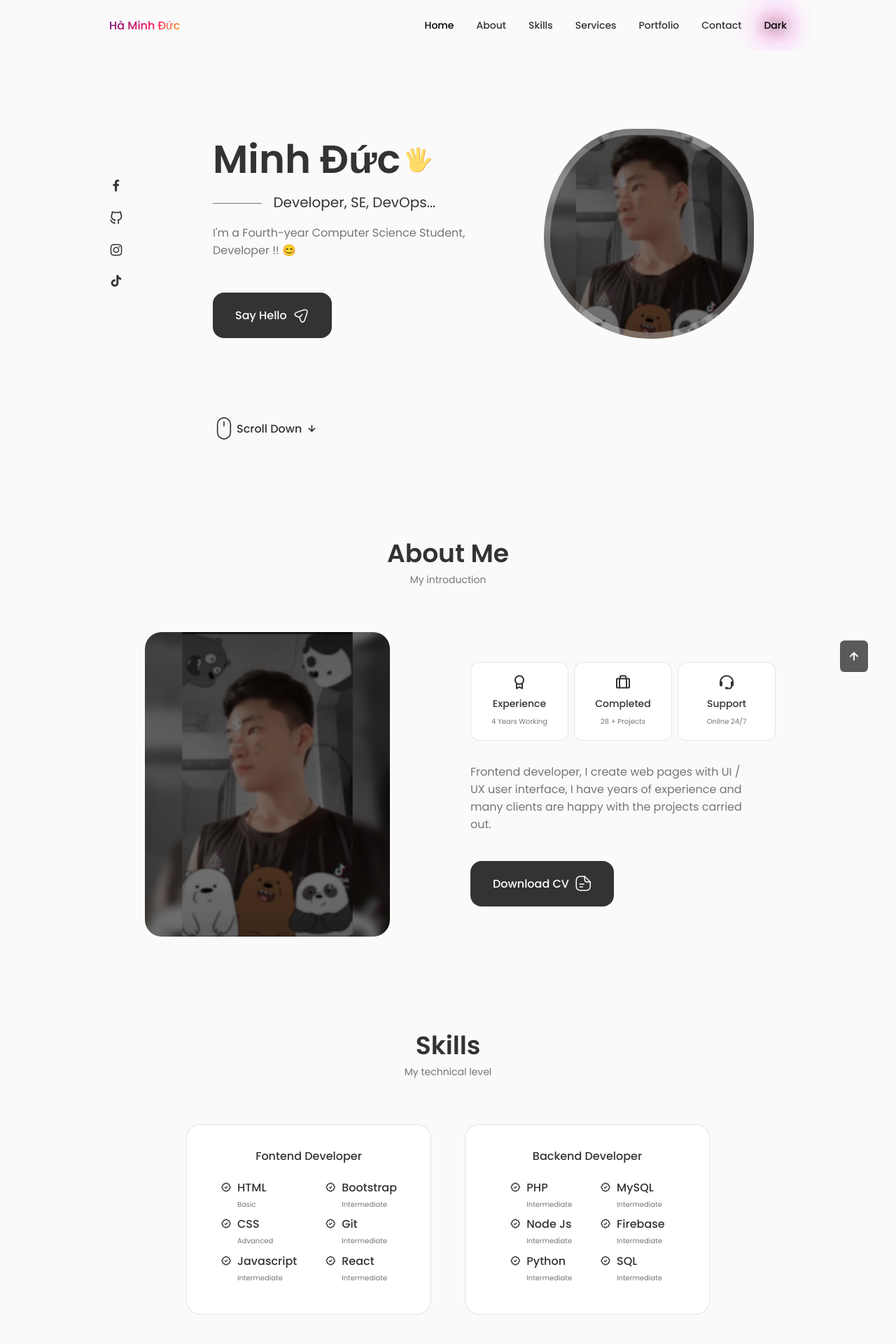
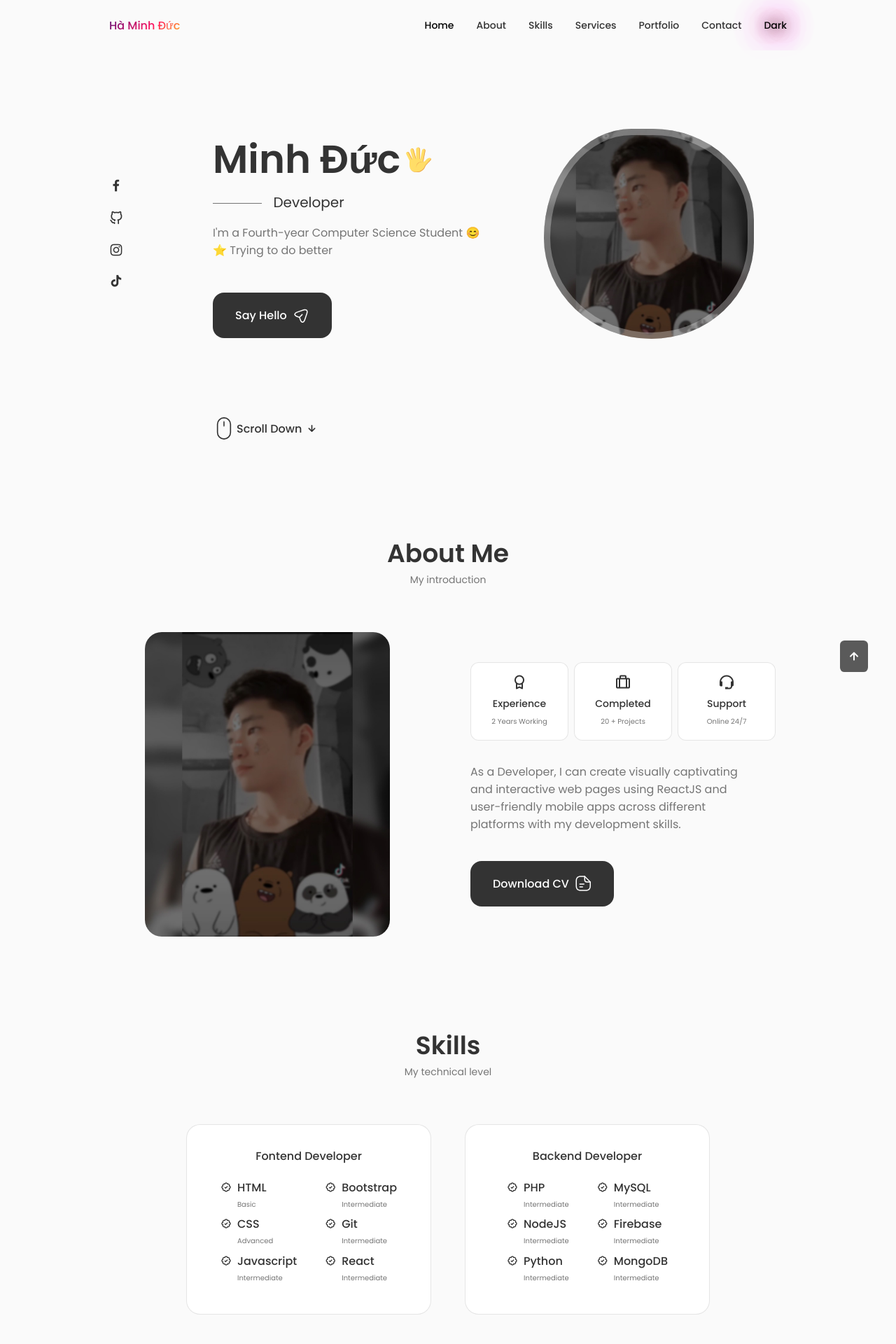
Before and after one commit to haduc25/Jupyter-Notebook, a React (Create React App) app in the folder Projects/website_about_me/about_me/: page / in a window 1280 px wide. Shown: the top 1920 px of the page at 70% size. Built offline with nearby package versions, Linux system fonts and the light colour scheme.

Commit message:
about-me__handle Qualification

```diff
--- a/Projects/website_about_me/about_me/src/components/about/About.jsx
+++ b/Projects/website_about_me/about_me/src/components/about/About.jsx
@@ -17,8 +17,10 @@ const About = () => {
                     <Info />
 
                     <p className="about__description">
-                        Frontend developer, I create web pages with UI / UX user interface, I have years of experience
-                        and many clients are happy with the projects carried out.
+                        {/* Frontend developer, I create web pages with UI / UX user interface, I have years of experience
+                        and many clients are happy with the projects carried out. */}
+                        As a Developer, I can create visually captivating and interactive web pages using ReactJS and
+                        user-friendly mobile apps across different platforms with my development skills.
                     </p>
 
                     <a download="" href={CV} className="button button--flex">
--- a/Projects/website_about_me/about_me/src/components/about/Info.jsx
+++ b/Projects/website_about_me/about_me/src/components/about/Info.jsx
@@ -6,13 +6,13 @@ const Info = () => {
             <div className="about__box">
                 <i className="bx bx-award about__icon"></i>
                 <h3 className="about__title">Experience</h3>
-                <span className="about__subtitle">4 Years Working</span>
+                <span className="about__subtitle">2 Years Working</span>
             </div>
 
             <div className="about__box">
                 <i className="bx bx-briefcase-alt about__icon"></i>
                 <h3 className="about__title">Completed</h3>
-                <span className="about__subtitle">28 + Projects</span>
+                <span className="about__subtitle">20 + Projects</span>
             </div>
 
             <div className="about__box">
--- a/Projects/website_about_me/about_me/src/components/home/Data.jsx
+++ b/Projects/website_about_me/about_me/src/components/home/Data.jsx
@@ -73,10 +73,10 @@ const Data = () => {
                 </svg>
             </h1>
 
-            <h3 className="home__subtitle">Developer, SE, DevOps...</h3>
+            <h3 className="home__subtitle">Developer</h3>
             <p className="home__description">
                 {/* I'm creative designer based in New York, and I'm very passionate and dedicated to my work. */}
-                I'm a Fourth-year Computer Science Student, Developer !! 😊
+                I'm a Fourth-year Computer Science Student 😊 ⭐ Trying to do better
             </p>
 
             <a href="#contact" className="button button--flex">
--- a/Projects/website_about_me/about_me/src/components/qualification/Qualification.jsx
+++ b/Projects/website_about_me/about_me/src/components/qualification/Qualification.jsx
@@ -48,8 +48,8 @@ const Qualification = () => {
                     >
                         <div className="qualification__data">
                             <div>
-                                <h3 className="qualification__title">Web Design</h3>
-                                <span className="qualification__subtitle">Spain - Institute</span>
+                                <h3 className="qualification__title">Computer Science</h3>
+                                <span className="qualification__subtitle">ICTU - University</span>
                                 <div className="qualification__calender">
                                     <i className="uil uil-calendar-alt"></i> 2021 - Present
                                 </div>
@@ -70,8 +70,8 @@ const Qualification = () => {
                             </div>
 
                             <div>
-                                <h3 className="qualification__title">Art Director</h3>
-                                <span className="qualification__subtitle">Spain - Institute</span>
+                                <h3 className="qualification__title">Web Design</h3>
+                                <span className="qualification__subtitle">ICTU - University</span>
                                 <div className="qualification__calender">
                                     <i className="uil uil-calendar-alt"></i> 2020 - 2021
                                 </div>
@@ -81,9 +81,9 @@ const Qualification = () => {
                         <div className="qualification__data">
                             <div>
                                 <h3 className="qualification__title">Web Development</h3>
-                                <span className="qualification__subtitle">Spain - Institute</span>
+                                <span className="qualification__subtitle">ICTU - University</span>
                                 <div className="qualification__calender">
-                                    <i className="uil uil-calendar-alt"></i> 2018 - 2020
+                                    <i className="uil uil-calendar-alt"></i> 2019 - 2020
                                 </div>
                             </div>
 
@@ -102,10 +102,10 @@ const Qualification = () => {
                             </div>
 
                             <div>
-                                <h3 className="qualification__title">UX Expert</h3>
-                                <span className="qualification__subtitle">Spain - Institute</span>
+                                <h3 className="qualification__title">.NET Framework</h3>
+                                <span className="qualification__subtitle">ICTU - University</span>
                                 <div className="qualification__calender">
-                                    <i className="uil uil-calendar-alt"></i> 2017 - 2018
+                                    <i className="uil uil-calendar-alt"></i> 2017 - 2019
                                 </div>
                             </div>
                         </div>
@@ -121,7 +121,7 @@ const Qualification = () => {
                         <div className="qualification__data">
                             <div>
                                 <h3 className="qualification__title">Product Designer</h3>
-                                <span className="qualification__subtitle">Microsoft - Spain</span>
+                                <span className="qualification__subtitle">Personal - ICTU</span>
                                 <div className="qualification__calender">
                                     <i className="uil uil-calendar-alt"></i> 2021 - Present
                                 </div>
@@ -142,8 +142,8 @@ const Qualification = () => {
                             </div>
 
                             <div>
-                                <h3 className="qualification__title">UX Designer</h3>
-                                <span className="qualification__subtitle">Apple Inc - Spain</span>
+                                <h3 className="qualification__title">UI Designer</h3>
+                                <span className="qualification__subtitle">Personal - ICTU</span>
                                 <div className="qualification__calender">
                                     <i className="uil uil-calendar-alt"></i> 2020 - 2021
                                 </div>
@@ -152,8 +152,8 @@ const Qualification = () => {
 
                         <div className="qualification__data">
                             <div>
-                                <h3 className="qualification__title">Web Designer</h3>
-                                <span className="qualification__subtitle">Figma - Spain</span>
+                                <h3 className="qualification__title">App Designer</h3>
+                                <span className="qualification__subtitle">Personal - ICTU</span>
                                 <div className="qualification__calender">
                                     <i className="uil uil-calendar-alt"></i> 2018 - 2020
                                 </div>
--- a/Projects/website_about_me/about_me/src/components/skills/Backend.jsx
+++ b/Projects/website_about_me/about_me/src/components/skills/Backend.jsx
@@ -17,7 +17,7 @@ const Backend = () => {
                     <div className="skills__data">
                         <i className="bx bx-badge-check"></i>
                         <div>
-                            <h3 className="skills__name">Node Js</h3>
+                            <h3 className="skills__name">NodeJS</h3>
                             <span className="skills__level">Intermediate</span>
                         </div>
                     </div>
@@ -48,7 +48,7 @@ const Backend = () => {
                     <div className="skills__data">
                         <i className="bx bx-badge-check"></i>
                         <div>
-                            <h3 className="skills__name">SQL</h3>
+                            <h3 className="skills__name">MongoDB</h3>
                             <span className="skills__level">Intermediate</span>
                         </div>
                     </div>
```
